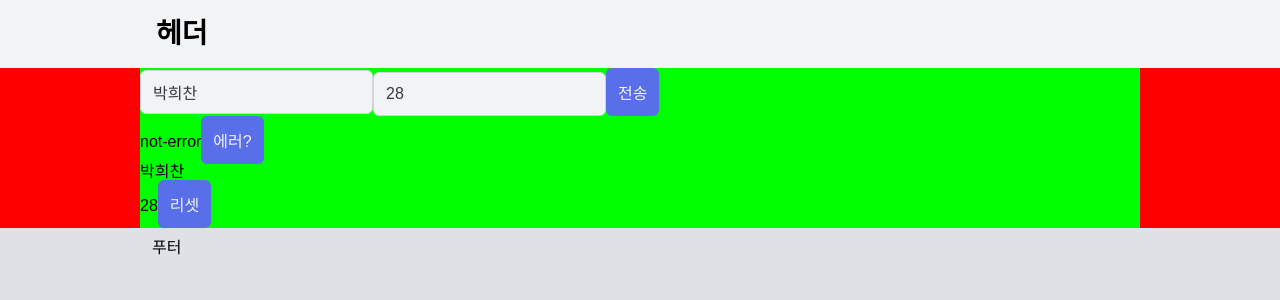
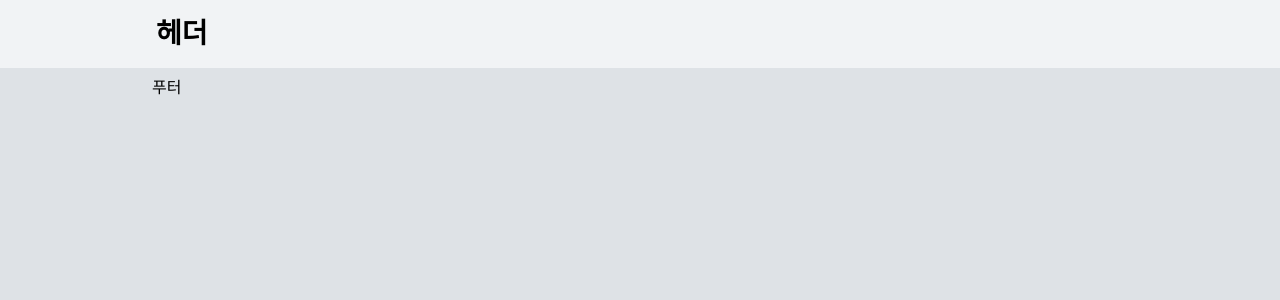
Before and after one commit to kichan05/React-Template, a React (Create React App) app: page / in a window 1280 px wide. Shown: the top 300 px of the page. Built offline with nearby package versions, Linux system fonts and the light colour scheme; a web font is replaced by a local one.

Commit message:
Button의 ts화

```diff
--- a/src/App.tsx
+++ b/src/App.tsx
@@ -6,7 +6,7 @@ import Footer from "./component/organisms/Footer.js";
 import UiSection from "./section/UiSection.js";
 import React from "react";
 import {UiContextProvider} from "./context/UiReducer.js";
-import Page from "./page/Page.js";
+import Page from "./page/Page";
 import {ThemeProvider} from "styled-components";
 
 const App : React.FC = () => {
--- a/src/component/atoms/Button.js
+++ b/src/component/atoms/Button.js
@@ -54,7 +54,16 @@ const ButtonStyle = styled.button`
   }
 `
 
-const Button = ({children, textColor, background, isFullWidth, ...rest}) => {
+type ButtonProps = {
+  textColor?: string,
+  background?: string,
+  isFullWidth?: boolean,
+  onClick?: () => void,
+  children: React.ReactNode,
+  type: string
+}
+
+const Button : React.FC<ButtonProps> = ({textColor, background, isFullWidth, children, ...rest}) => {
   return (
     <ButtonStyle textColor={textColor} background={background} isFullWidth={isFullWidth} {...rest}>{children}</ButtonStyle>
   )
--- a/src/page/Page.js
+++ /dev/null
@@ -1,57 +0,0 @@
-import React from "react"
-import styled from "styled-components";
-import {UI_ACTION_TYPE, useUiDispatch, useUiState} from "../context/UiReducer.js";
-import Button from "../component/atoms/Button.js";
-import {PageBasicStyle} from "../style/BasicStyle.js";
-import {useState} from "react";
-import {LuImagePlus} from "react-icons/lu";
-import {IconButton} from "../component/atoms/IconButton.js";
-import CheckItem from "../component/atoms/CheckItem.js";
-import RadioButton from "../component/atoms/RadioButton.js";
-import InputLabel from "../component/atoms/InputLabel.js";
-import Input from "../component/atoms/Input.js";
-import {useForm} from "react-hook-form";
-import {logDOM} from "@testing-library/react";
-
-const PageStyle = styled.div`
-  ${PageBasicStyle};
-
-  background-color: #f00;
-
-  & > .content {
-    background-color: #0f0;
-  }
-`
-
-const Page = () => {
-  const uiDispatch = useUiDispatch()
-  const [count, setCount] = useState(0)
-  const {register, handleSubmit, reset, watch, formState: {errors}} = useForm({
-    defaultValues: {
-      name: "박희찬",
-      age: 28
-    }
-  })
-
-  return (
-    <PageStyle>
-      <div className="content">
-        <form onSubmit={handleSubmit((data) => console.log(data))}>
-          <Input register={register("name")} label={"name"} placeholder={"이름"}/>
-          <Input register={register("age", {valueAsNumber : true, max: 100, min:20})} type={"number"} label={"age"} placeholder={"나이"}/>
-          <Button type={"submit"}>전송</Button>
-        </form>
-        {errors.age ? "error" : "not-error"}
-        <Button onClick={() => console.log(errors)}>에러?</Button>
-        <div className="">
-          {watch("name")}
-          <br/>
-          {watch("age")}
-          <Button onClick={() => reset()}>리셋</Button>
-        </div>
-      </div>
-    </PageStyle>
-  )
-}
-
-export default React.memo(Page)
--- /dev/null
+++ b/src/page/Page.tsx
@@ -0,0 +1,62 @@
+import React, {ChangeEvent, FormEvent, useState} from "react"
+import styled from "styled-components";
+import {PageBasicStyle} from "../style/BasicStyle.js";
+import Button from "../component/atoms/Button";
+import footer from "../component/organisms/Footer";
+
+type Information = {name: string, description: string}
+
+const PageStyle = styled.div`
+  ${PageBasicStyle};
+
+  background-color: #f00;
+
+  & > .content {
+    background-color: #0f0;
+  }
+`
+
+type MyFormProps = {
+  onSubmit: (form: Information) => void,
+}
+
+const MyForm = ({onSubmit} : MyFormProps) => {
+  const [form, setForm] = useState<Information>({
+    name: "",
+    description : ""
+  })
+
+  const {name, description} = form;
+
+  const onChange = (e : React.ChangeEvent<HTMLInputElement>) => {
+    const {name, value} = e.target;
+    setForm({
+      ...form, [name] : value
+    })
+  }
+
+  const handleSubmit = (e : FormEvent) => {
+    e.preventDefault();
+    onSubmit(form)
+    setForm({name: "", description: ""})
+  }
+
+  return (
+      <form onSubmit={handleSubmit}>
+        <input name={"name"} value={name} onChange={onChange}/>
+        <input name={"description"} value={description} onChange={onChange}/>
+        <Button type={"submit"}>등록</Button>
+      </form>
+  )
+}
+
+const Page = () => {
+  return (
+    <PageStyle>
+      <div className="content">
+      </div>
+    </PageStyle>
+  )
+}
+
+export default React.memo(Page)
```
Also changed, not shown: test.html (deleted, +0 -19 lines).
